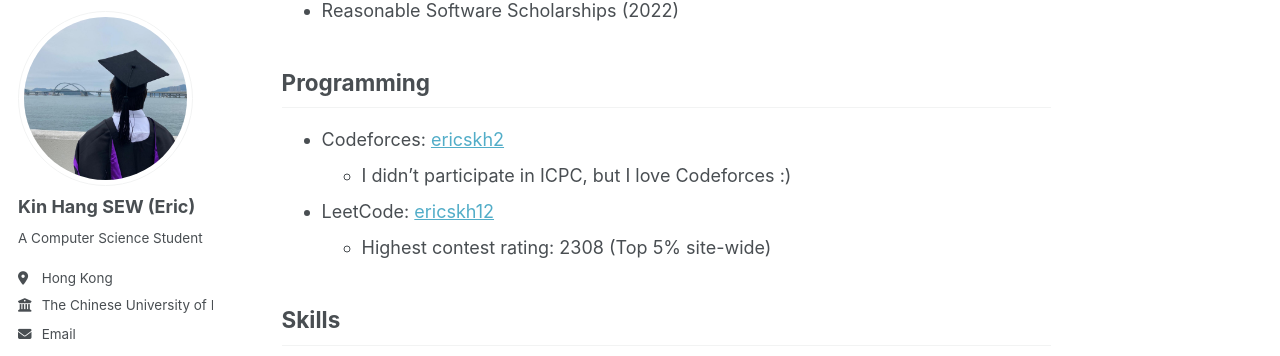
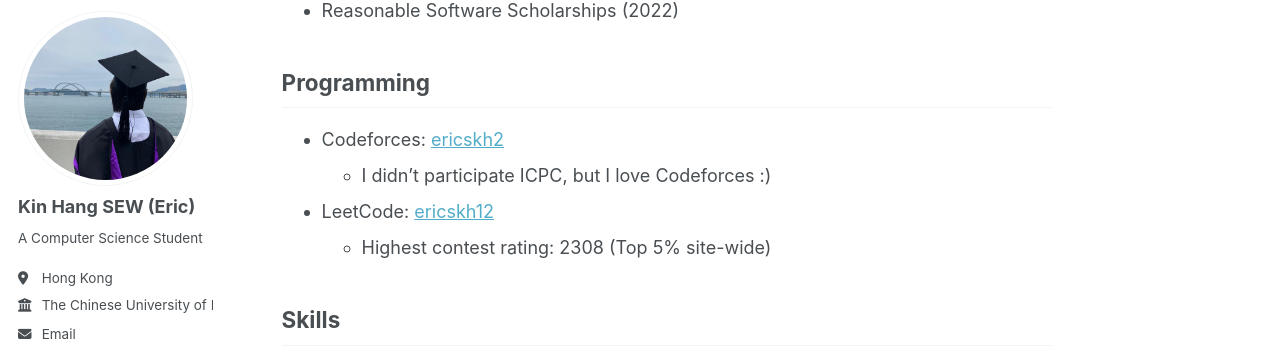
Before and after one commit to ericskh2/ericskh2.github.io, a Jekyll site: the page built from _pages/about.md, in a window 1280 px wide and 900 px high, scrolled down 1212 px. Shown: the part 95-451 px from the top of the window. Built offline with Jekyll 4.4.1, drawn with Linux system fonts in a browser that asks for light colours.

```diff
--- a/_pages/about.md
+++ b/_pages/about.md
@@ -42,7 +42,7 @@ Selected Awards
 Programming
 ------
 - Codeforces: [ericskh2](https://codeforces.com/profile/ericskh2)
-  - I didn't participate in ICPC, but I love Codeforces :)
+  - I didn't participate ICPC, but I love Codeforces :)
 - LeetCode: [ericskh12](https://leetcode.com/u/ericskh12/)
   - Highest contest rating: 2308 (Top 5% site-wide)
 
```
